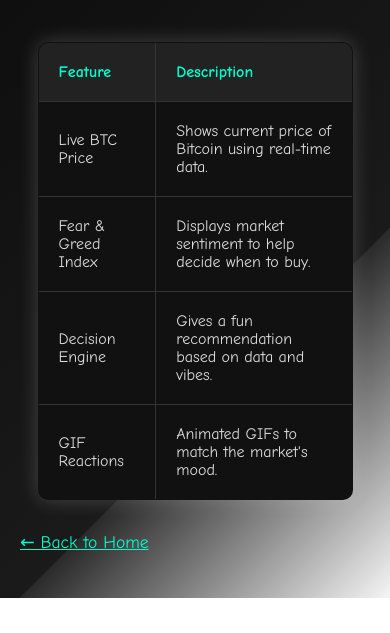
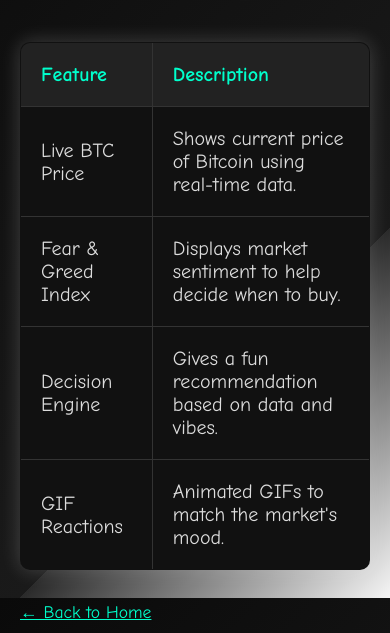
Before and after one commit to bylion042/SIB-BTC, a plain HTML site: page about.html in a window 390 px wide. Shown: the part 246-879 px from the top of the page. Before the commit the page ends 844 px from the top, so only its background shows below. Drawn offline with Linux system fonts and the light colour scheme.

Commit message:
first commit

```diff
--- a/about.css
+++ b/about.css
@@ -5,7 +5,7 @@
   }
 
   body {
-    font-family: 'Comic Sans MS', cursive, sans-serif;
+  font-family: 'Comic Sans MS', sans-serif;
     background: linear-gradient(135deg, #0a0a0a 0%, #1a1a1a 70%, #2a2a2a 0%, #f5f5f5 100%);
     background-attachment: fixed;
     background-repeat: no-repeat;
@@ -50,6 +50,7 @@
     border: 1px solid #333;
     padding: 20px;
     text-align: left;
+    font-size: 20px;
   }
 
   .info-table th {
@@ -105,8 +106,7 @@
 
 
     .info-table {
-        width: 90%;
-        max-width: 800px;
+        width: 100%;
       }
 
 
--- a/style.css
+++ b/style.css
@@ -6,7 +6,7 @@
   }
 
   body {
-    font-family: 'Comic Sans MS', cursive, sans-serif;
+    font-family: 'Comic Sans MS', sans-serif;
     background: linear-gradient(135deg, #0a0a0a 0%, #1a1a1a 70%, #2a2a2a 0%, #f5f5f5 100%);
     background-attachment: fixed;
     background-repeat: no-repeat;
```
